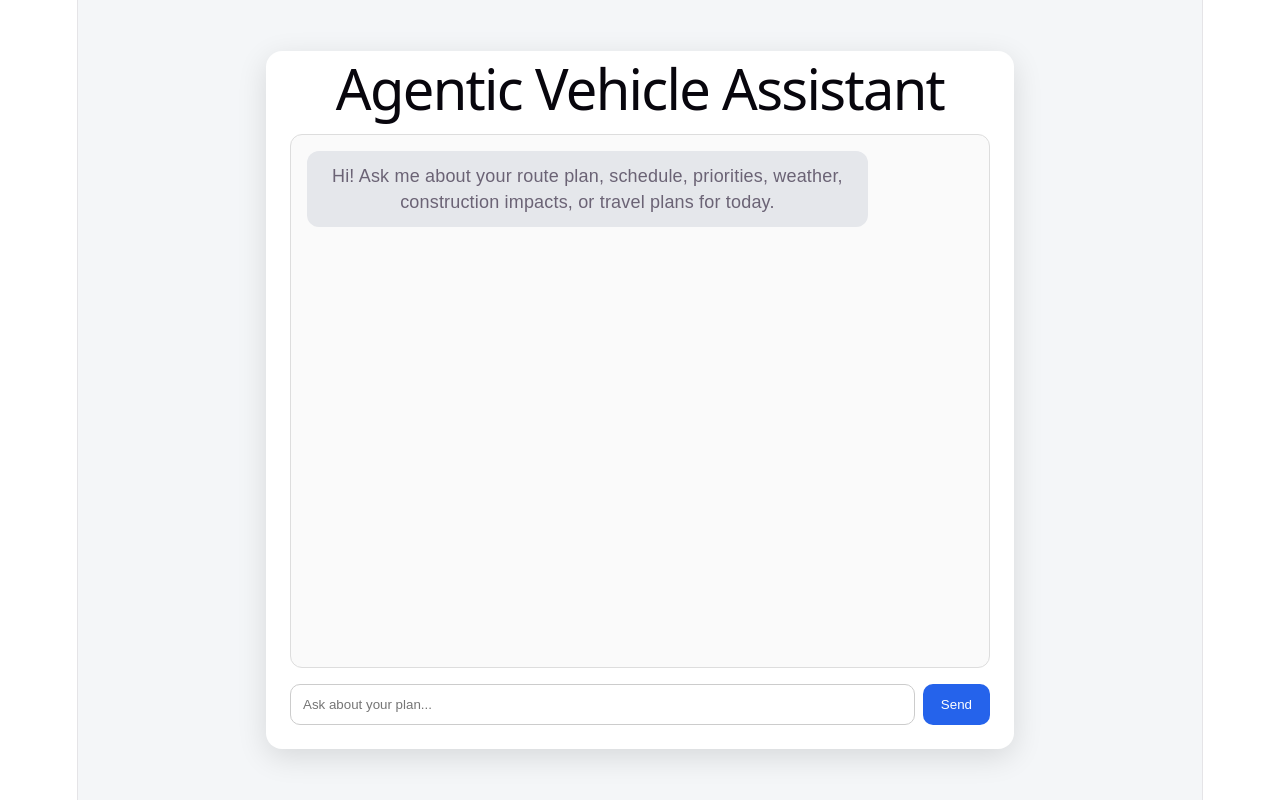
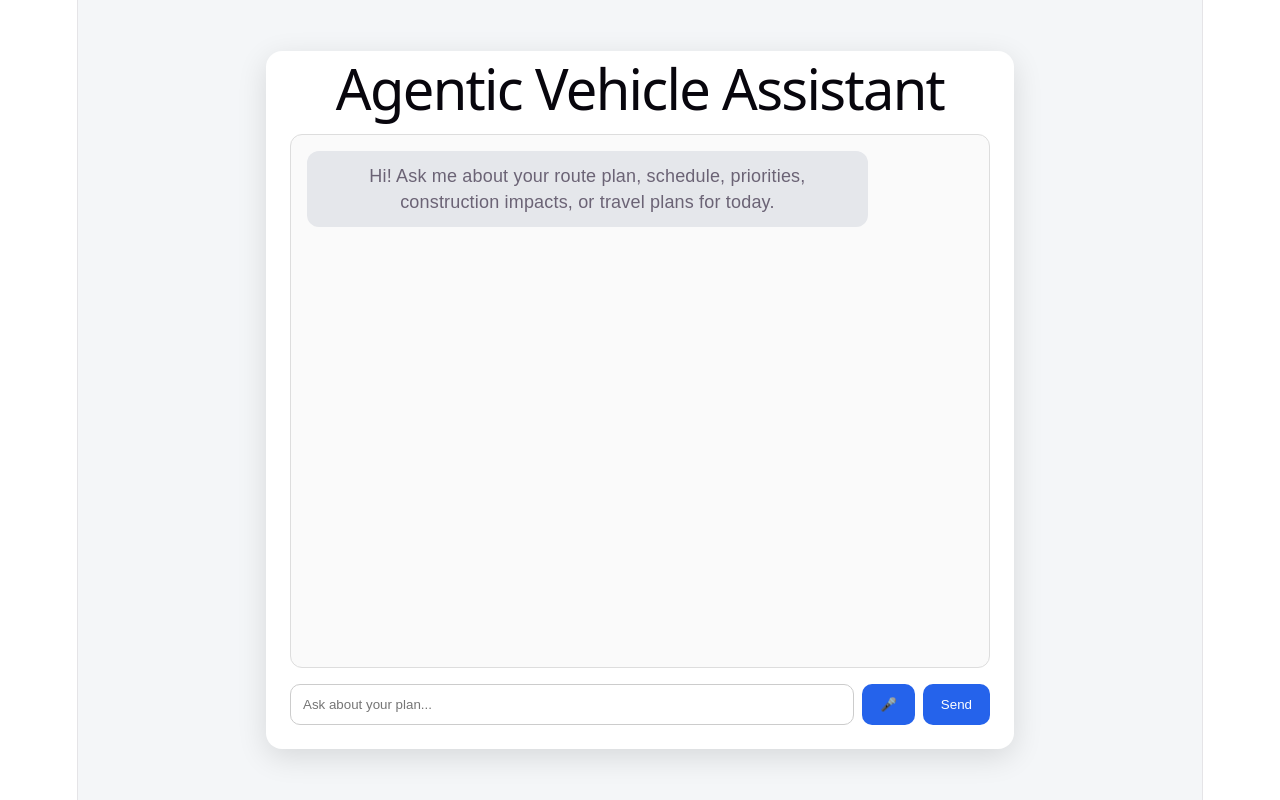
Before and after one commit to olibreadstick/agentic-vehicle-assistant, a React (Vite) app: page / in a window 1280 px wide. Built offline with nearby package versions, Linux system fonts and the light colour scheme.

Commit message:
Added voice input

```diff
--- a/src/App.jsx
+++ b/src/App.jsx
@@ -7,24 +7,23 @@ const WEBHOOK_URL =
 function App() {
   const sessionId = useMemo(() => {
     const existing = localStorage.getItem("agenticVehicleSessionId");
-
     if (existing) return existing;
 
     const newSessionId = crypto.randomUUID();
     localStorage.setItem("agenticVehicleSessionId", newSessionId);
-
     return newSessionId;
   }, []);
 
   const [messages, setMessages] = useState([
     {
       role: "assistant",
-      text: "Hi! Ask me about your route plan, schedule, priorities, weather, construction impacts, or travel plans for today.",
+      text: "Hi! Ask me about your route plan, schedule, priorities, construction impacts, or travel plans for today.",
     },
   ]);
 
   const [input, setInput] = useState("");
   const [loading, setLoading] = useState(false);
+  const [listening, setListening] = useState(false);
 
   function extractAssistantReply(data) {
     if (typeof data === "string") return data;
@@ -40,14 +39,12 @@ function App() {
     );
   }
 
-  async function sendMessage() {
-    const trimmedInput = input.trim();
+  async function sendMessageText(textToSend) {
+    const trimmedInput = textToSend.trim();
 
     if (!trimmedInput || loading) return;
 
-    const userMessage = trimmedInput;
-
-    setMessages((prev) => [...prev, { role: "user", text: userMessage }]);
+    setMessages((prev) => [...prev, { role: "user", text: trimmedInput }]);
     setInput("");
     setLoading(true);
 
@@ -58,9 +55,10 @@ function App() {
           "Content-Type": "application/json",
         },
         body: JSON.stringify({
-          message: userMessage,
-          chatInput: userMessage,
+          message: trimmedInput,
+          chatInput: trimmedInput,
           sessionId,
+          inputType: "voice_or_text",
         }),
       });
 
@@ -93,6 +91,60 @@ function App() {
     }
   }
 
+  function sendMessage() {
+    sendMessageText(input);
+  }
+
+  function startVoiceInput() {
+    const SpeechRecognition =
+      window.SpeechRecognition || window.webkitSpeechRecognition;
+
+    if (!SpeechRecognition) {
+      setMessages((prev) => [
+        ...prev,
+        {
+          role: "assistant",
+          text: "Voice recognition is not supported in this browser. Try using Chrome.",
+        },
+      ]);
+      return;
+    }
+
+    const recognition = new SpeechRecognition();
+
+    recognition.lang = "en-CA";
+    recognition.interimResults = false;
+    recognition.continuous = false;
+
+    recognition.onstart = () => {
+      setListening(true);
+    };
+
+    recognition.onresult = (event) => {
+      const transcript = event.results[0][0].transcript;
+      setInput(transcript);
+      sendMessageText(transcript);
+    };
+
+    recognition.onerror = (event) => {
+      console.error("Speech recognition error:", event.error);
+
+      setMessages((prev) => [
+        ...prev,
+        {
+          role: "assistant",
+          text: "Sorry, I could not understand the voice input.",
+        },
+      ]);
+    };
+
+    recognition.onend = () => {
+      setListening(false);
+    };
+
+    recognition.start();
+  }
+
   return (
     <div className="page">
       <div className="chat-container">
@@ -106,6 +158,7 @@ function App() {
           ))}
 
           {loading && <div className="message assistant">Thinking...</div>}
+          {listening && <div className="message assistant">Listening...</div>}
         </div>
 
         <div className="input-row">
@@ -119,6 +172,10 @@ function App() {
             disabled={loading}
           />
 
+          <button onClick={startVoiceInput} disabled={loading || listening}>
+            🎤
+          </button>
+
           <button onClick={sendMessage} disabled={loading}>
             Send
           </button>
```
